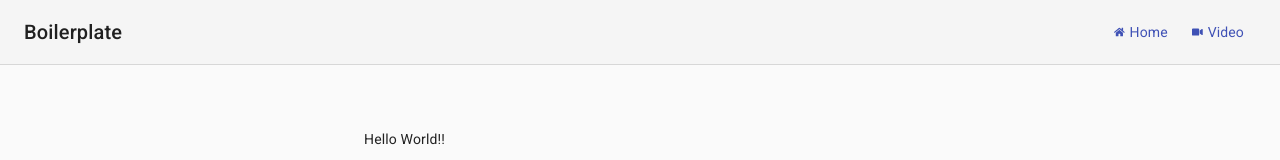
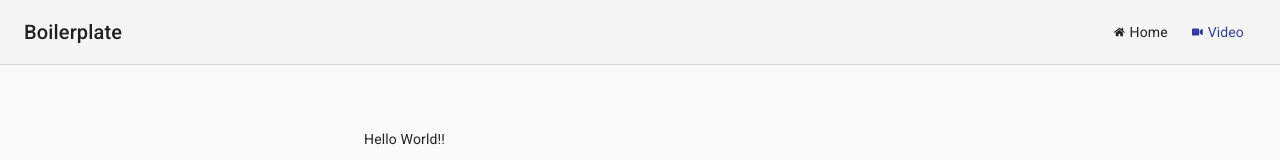
Before and after one commit to iyerkris85/boilerplate, a React (Create React App) app: page / in a window 1280 px wide. Shown: the top 160 px of the page. Built offline with nearby package versions, Linux system fonts and the light colour scheme.

Commit message:
- Add prop type validation - Menu activeLink

```diff
--- a/package.json
+++ b/package.json
@@ -11,6 +11,7 @@
     "@testing-library/jest-dom": "^5.14.1",
     "@testing-library/react": "^11.2.7",
     "@testing-library/user-event": "^12.8.3",
+    "prop-types": "^15.7.2",
     "react": "^17.0.2",
     "react-dom": "^17.0.2",
     "react-error-boundary": "^3.1.3",
--- a/src/components/Header/component.jsx
+++ b/src/components/Header/component.jsx
@@ -8,13 +8,17 @@ import Typography from '@material-ui/core/Typography';
 import { FontAwesomeIcon } from '@fortawesome/react-fontawesome';
 import Link from '@material-ui/core/Link';
 import { withRouter } from 'react-router';
+import PropTypes from 'prop-types';
 import headerStyles from './styles';
 import menu from './menu';
 
-const Header = () => {
+const Header = (props) => {
   const [classes] = useState(headerStyles());
 
-  function isActive() {
+  function isActive(path) {
+    if (props.location.pathname === path) {
+      return true;
+    }
     return false;
   }
 
@@ -42,4 +46,8 @@ const Header = () => {
   );
 };
 
+Header.propTypes = {
+  location: PropTypes.string.isRequired,
+};
+
 export default withRouter(Header);
--- a/src/components/Header/styles.jsx
+++ b/src/components/Header/styles.jsx
@@ -15,11 +15,11 @@ const headerStyles = makeStyles((theme) => ({
   },
   link: {
     margin: theme.spacing(1, 1.5),
-    color: theme.palette.primary.main,
+    color: theme.palette.primary.dark,
   },
   activelink: {
     margin: theme.spacing(1, 1.5),
-    color: theme.palette.primary.light,
+    color: theme.palette.grey[900],
   },
   icon: {
     paddingRight: '5px',
--- a/src/components/Main/component.jsx
+++ b/src/components/Main/component.jsx
@@ -21,12 +21,8 @@ const Main = () => {
         <Header />
         <Container className={classes.main} maxWidth="sm">
           <div>
-            <Route exact path="/">
-              <Home />
-            </Route>
-            <Route exact path="/player">
-              <Player />
-            </Route>
+            <Route exact path="/" component={Home} />
+            <Route exact path="/player" component={Player} />
           </div>
         </Container>
       </Router>
```
